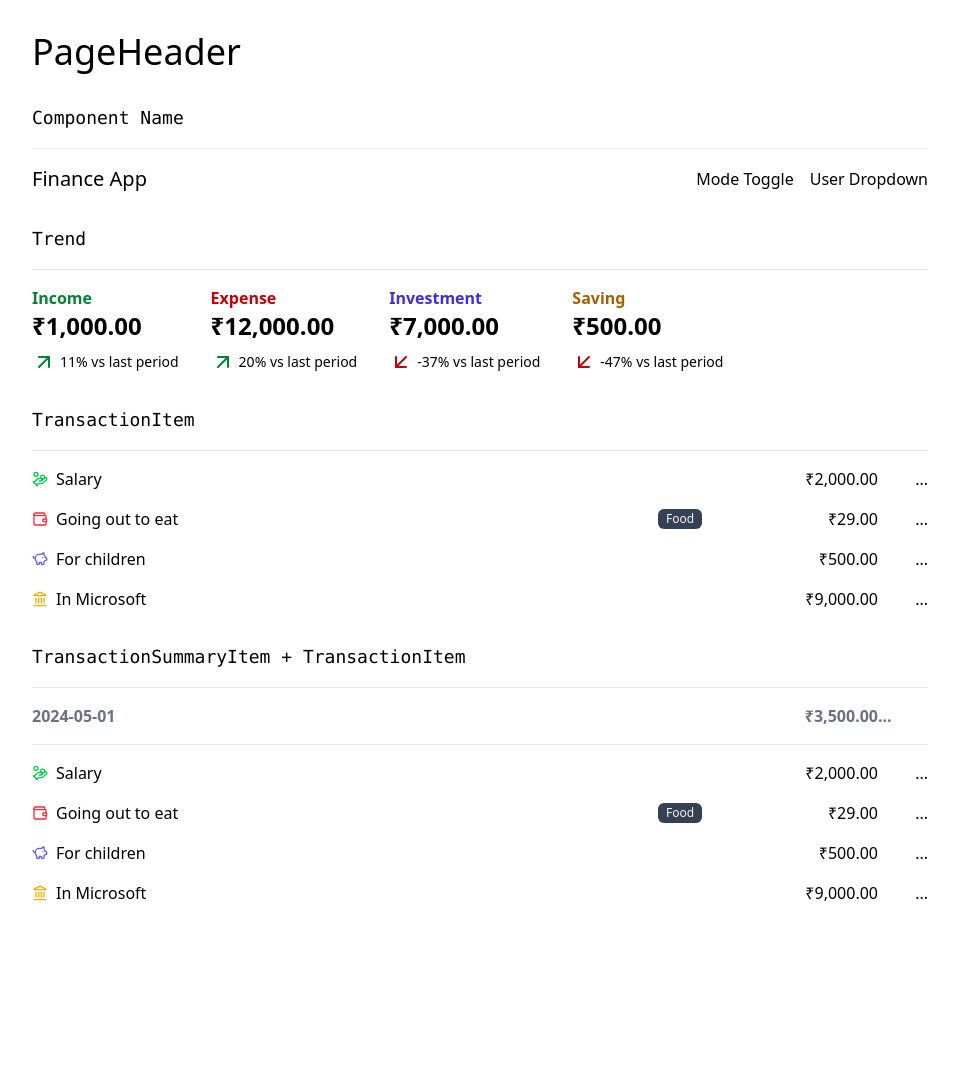
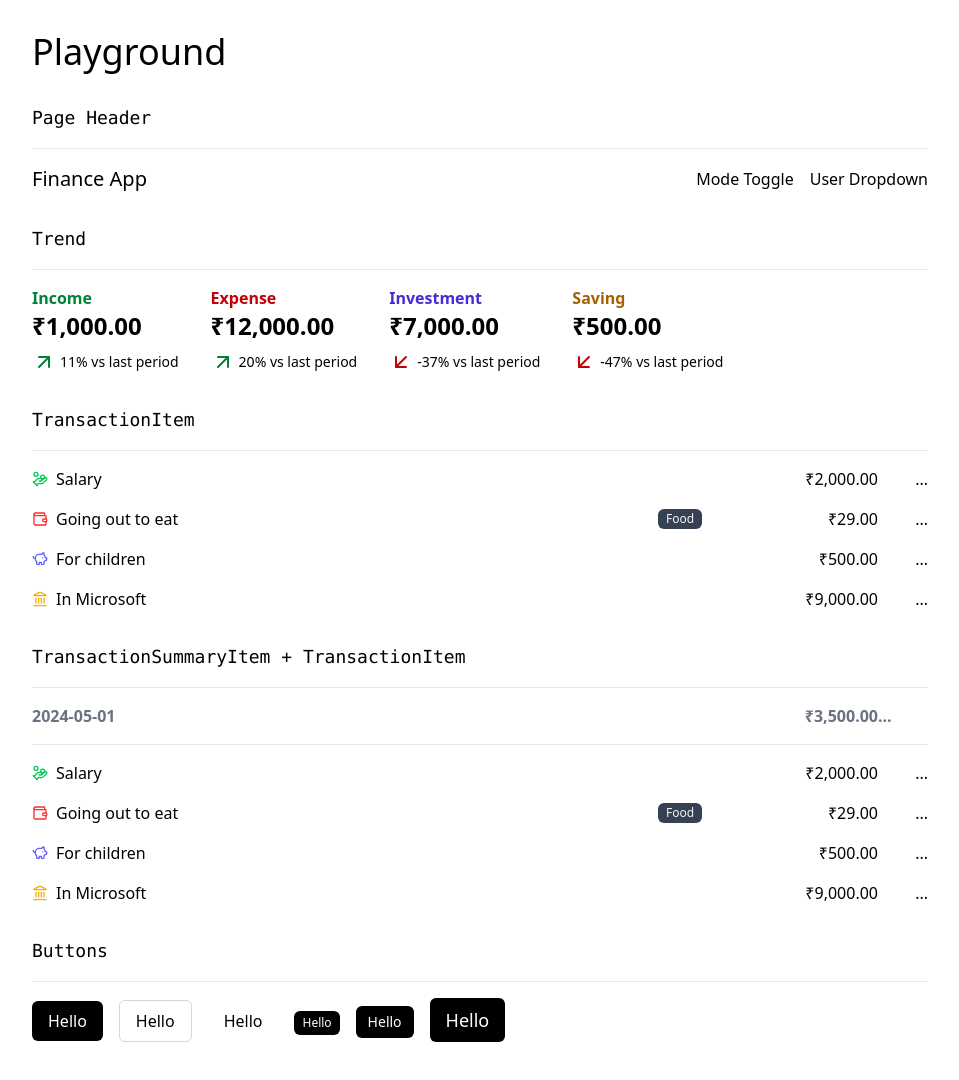
Before and after one commit to bhanu-21/next16-finance-app, a Next.js app: page /playground in a window 1280 px wide. Shown: the top 1080 px of the page, without its empty margins (160-1119 px from the left). Before the commit the page ends 905 px from the top, so only its background shows below. Built offline with nearby package versions, Linux system fonts and the light colour scheme.

Commit message:
creating buttons

```diff
--- a/app/playground/page.js
+++ b/app/playground/page.js
@@ -1,3 +1,4 @@
+import Button from "@/components/button";
 import PageHeader from "@/components/page-header";
 import TransactionItem from "@/components/transaction-item";
 import TransactionSummaryItem from "@/components/transaction-summary-item";
@@ -5,11 +6,11 @@
 
 export default function Page() {
     return (
-        <main className="space-y-8">
-            <h1 className="text-4xl mt-8">PageHeader</h1>
+        <main className="space-y-8 mb-44">
+            <h1 className="text-4xl mt-8">Playground</h1>
 
             <div>
-                <h2 className="mb-4 text-lg font-mono">Component Name</h2>
+                <h2 className="mb-4 text-lg font-mono">Page Header</h2>
                 <hr className="mb-4 border-gray-200 dark:border-gray-800" />
                 <div>
                     <PageHeader />
@@ -50,6 +51,20 @@
                     <TransactionItem type="Investment" description="In Microsoft" amount={9000} />
                 </div>
             </div>
+
+            <div>
+                <h2 className="mb-4 text-lg font-mono">Buttons</h2>
+                <hr className="mb-4 border-gray-200 dark:border-gray-800" />
+                <div className="space-x-4">
+                    <Button>Hello</Button>
+                    <Button variant="outline">Hello</Button>
+                    <Button variant="ghost">Hello</Button>
+
+                    <Button size="xs">Hello</Button>
+                    <Button size="sm">Hello</Button>
+                    <Button size="lg">Hello</Button>
+                </div>
+            </div>
         </main>
     )
 }
--- /dev/null
+++ b/components/button.js
@@ -0,0 +1,19 @@
+export default function Button(props) {
+    const variants = {
+        default: 'bg-black text-white dark:bg-white dark:text-black rounded-md hover:bg-gray-700 dark:hover:bg-gray-200',
+        outline: 'border border-gray-300 dark:border-gray-500 rounded-md hover:bg-gray-300 dark:hover:bg-gray-500',
+        ghost: 'rounded-md bg-white dark:bg-black hover:bg-gray-200 dark:hover:bg-gray-500'
+    }
+    const sizes = {
+        xs: 'text-xs px-2 py-1',
+        sm: 'text-sm px-3 py-1.5',
+        base: 'text-base px-4 py-2',
+        lg: 'text-lg px-4 py-2'
+    }
+
+    return (
+        <button {...props} className={`${props.variant ? variants[props.variant] : variants['default']} ${props.size ? sizes[props.size] : sizes['base']}`}>
+
+        </button>
+    )
+}
```
